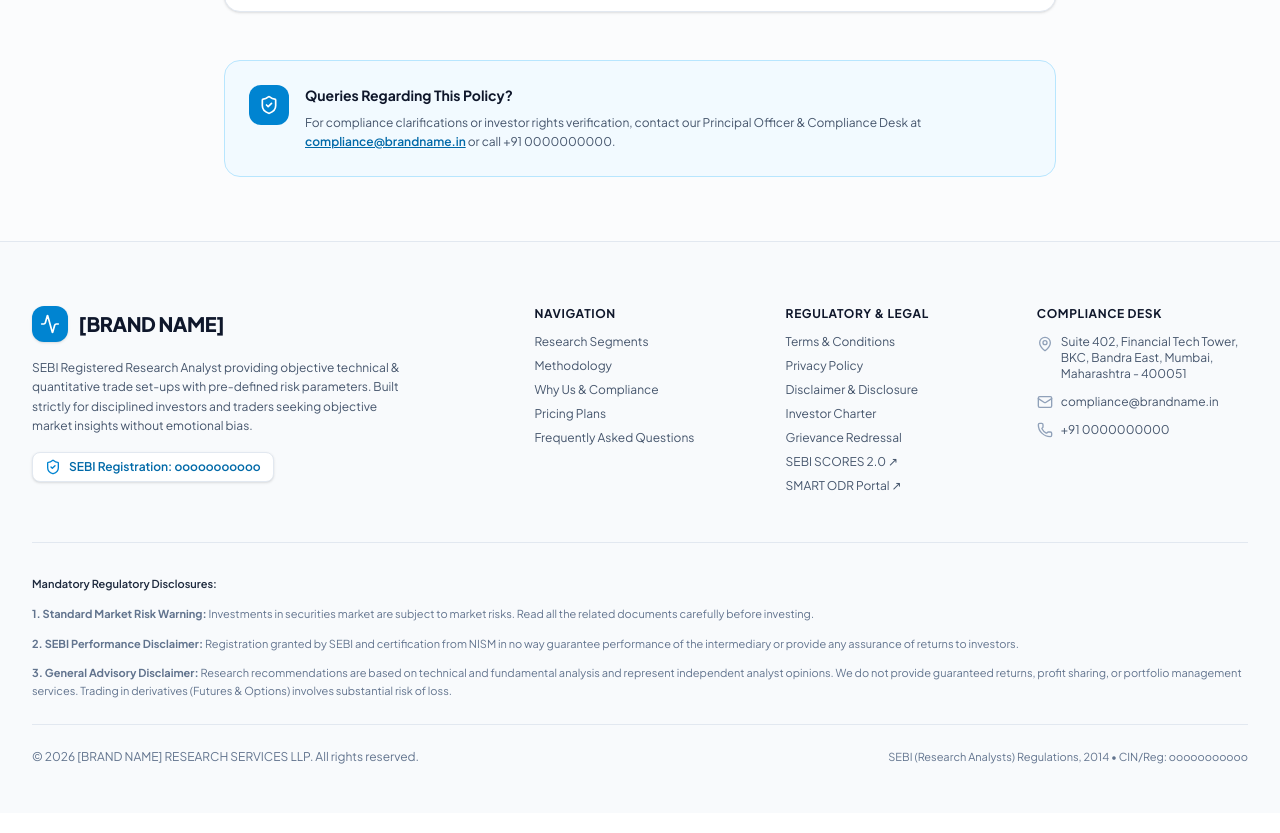
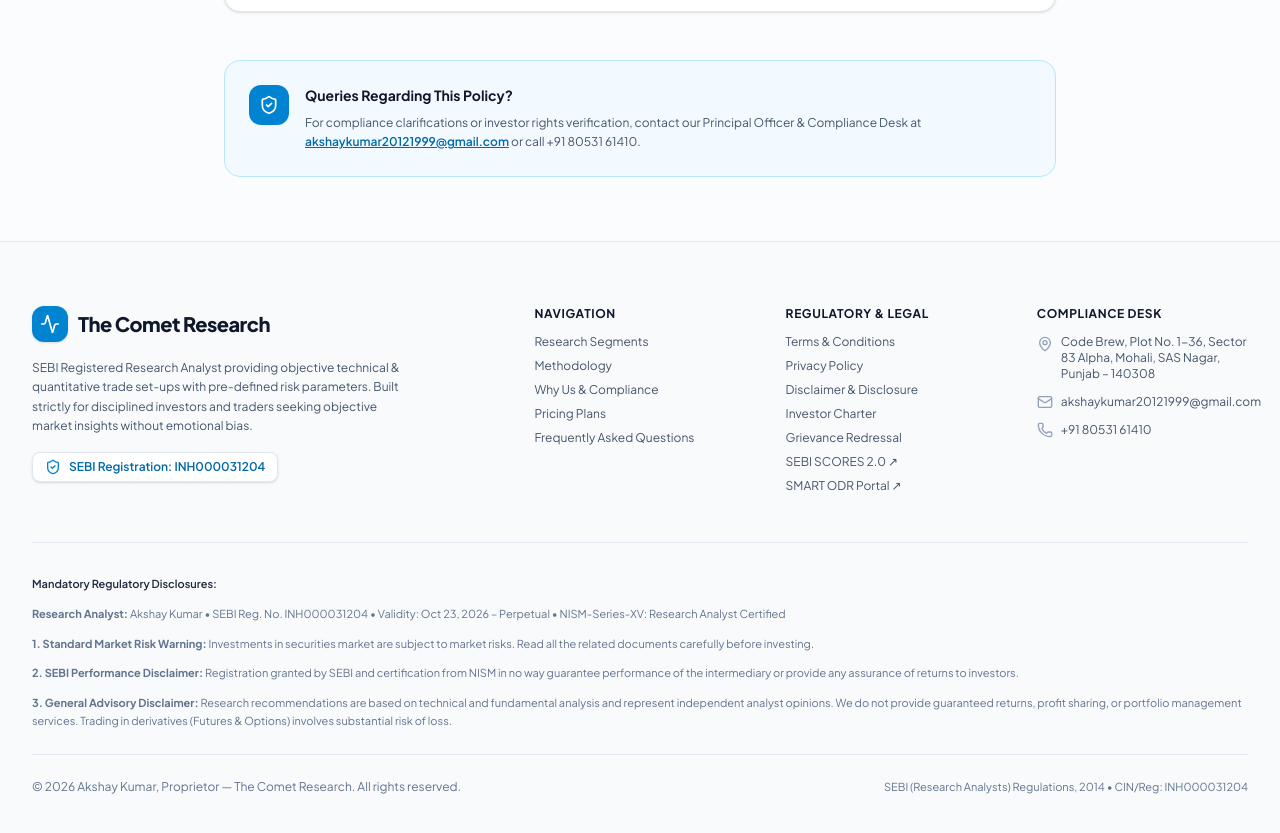
Before and after one commit to Sauravitachi/pieresearch, a Next.js app: page /disclaimer-and-disclosure in a window 1280 px wide. Shown: the part 1325-2158 px from the top of the page. Built offline with nearby package versions, Linux system fonts and the light colour scheme.

Commit message:
feat: update brand references and SEBI registration details across the application

```diff
--- a/src/app/layout.tsx
+++ b/src/app/layout.tsx
@@ -43,7 +43,7 @@
   openGraph: {
     type: "website",
     locale: "en_IN",
-    url: "https://brandname.in",
+    url: "https://thecometresearch.in",
     siteName: siteConfig.brandName,
     title: `${siteConfig.brandName} | SEBI Registered Research Analyst`,
     description: siteConfig.subTagline,
@@ -52,7 +52,7 @@
     card: "summary_large_image",
     title: `${siteConfig.brandName} | SEBI Registered Research Analyst`,
     description: siteConfig.subTagline,
-    creator: "@brandname_ra",
+    creator: "@thecometresearch",
   },
 };
 
--- a/src/app/robots.ts
+++ b/src/app/robots.ts
@@ -6,6 +6,6 @@
       userAgent: "*",
       allow: "/",
     },
-    sitemap: "https://brandname.in/sitemap.xml",
+    sitemap: "https://thecometresearch.in/sitemap.xml",
   };
 }
--- a/src/app/sitemap.ts
+++ b/src/app/sitemap.ts
@@ -2,7 +2,7 @@
 import { legalDocuments } from "@/data/legal";
 
 export default function sitemap(): MetadataRoute.Sitemap {
-  const baseUrl = "https://brandname.in";
+  const baseUrl = "https://thecometresearch.in";
 
   const legalRoutes = Object.keys(legalDocuments).map((slug) => ({
     url: `${baseUrl}/${slug}`,
--- a/src/components/layout/Footer.tsx
+++ b/src/components/layout/Footer.tsx
@@ -132,6 +132,11 @@
             Mandatory Regulatory Disclosures:
           </p>
           <p>
+            <strong>Research Analyst:</strong> {siteConfig.analystName} • SEBI Reg. No.{" "}
+            {siteConfig.sebiRegNo} • Validity: {siteConfig.sebiValidity} •{" "}
+            {siteConfig.nismCertNo}
+          </p>
+          <p>
             <strong>1. Standard Market Risk Warning:</strong> {siteConfig.complianceDisclaimers.standardWarning}
           </p>
           <p>
--- a/src/components/sections/CtaSection.tsx
+++ b/src/components/sections/CtaSection.tsx
@@ -12,7 +12,7 @@
 export const CtaSection: React.FC<CtaSectionProps> = ({
   title = "Ready to Invest with Independent Quantitative Rigor?",
   description = "Join disciplined investors and market participants who prioritize valuation discipline, structured risk parameters, and unbiased equity research.",
-  brandName = "[BRAND NAME]",
+  brandName = "The Comet Research",
 }) => {
   return (
     <section className="py-16 lg:py-24 bg-white">
--- a/src/data/faqs.ts
+++ b/src/data/faqs.ts
@@ -5,7 +5,7 @@
     id: "sebi-registration",
     question: "Are you a SEBI Registered Research Analyst?",
     answer:
-      "Yes. We are registered with the Securities and Exchange Board of India (SEBI) as a Research Analyst under Registration Number ooooooooooo, in strict accordance with the SEBI (Research Analysts) Regulations, 2014. You can verify our credential directly on the official SEBI website under Recognized Intermediaries.",
+      "Yes. We are registered with the Securities and Exchange Board of India (SEBI) as a Research Analyst under Registration Number INH000031204, in strict accordance with the SEBI (Research Analysts) Regulations, 2014. You can verify our credential directly on the official SEBI website under Recognized Intermediaries.",
     category: "Compliance",
   },
   {
--- a/src/data/features.ts
+++ b/src/data/features.ts
@@ -5,7 +5,7 @@
     id: "sebi-registered",
     title: "SEBI Registered & Regulated",
     description:
-      "Fully compliant Research Analyst (Reg. No. ooooooooooo) governed by SEBI (Research Analysts) Regulations, 2014. No unverified third-party tipping.",
+      "Fully compliant Research Analyst (Reg. No. INH000031204) governed by SEBI (Research Analysts) Regulations, 2014. No unverified third-party tipping.",
     iconName: "ShieldCheck",
     metricBadge: "100% Compliant",
   },
--- a/src/data/legal.ts
+++ b/src/data/legal.ts
@@ -11,7 +11,7 @@
       {
         heading: "1. Regulatory Status & Scope of Services",
         content: [
-          "[BRAND NAME] is a SEBI Registered Research Analyst holding Registration No. ooooooooooo.",
+          "The Comet Research is the brand under which Akshay Kumar, a SEBI Registered Research Analyst holding Registration No. INH000031204, publishes research.",
           "Our services are strictly confined to the provision of independent market research reports, technical and quantitative price-action setups, and educational market commentary.",
           "We do not provide portfolio management, discretionary trading, account handling, or assured/guaranteed return products.",
         ],
@@ -163,7 +163,7 @@
       {
         heading: "Level 1: Internal Compliance Redressal",
         content: [
-          "Clients may lodge any service grievance or discrepancy by writing directly to our designated compliance desk: compliance@brandname.in or calling +91 0000000000 during market hours.",
+          "Clients may lodge any service grievance or discrepancy by writing directly to our designated compliance desk: akshaykumar20121999@gmail.com or calling +91 80531 61410 during market hours.",
           "All grievances received are officially ticketed and addressed within 7 to 15 working days with a written resolution.",
         ],
       },
--- a/src/data/site.ts
+++ b/src/data/site.ts
@@ -2,32 +2,32 @@
 
 /**
  * Global Site Configuration & SEBI Compliance Information
+ * Registration details mirror the SEBI "Recognized Intermediaries" public record.
  * Edit brand details, contacts, and registration details here.
  */
 export const siteConfig: SiteConfig = {
-  // Brand name: Replace with your actual brand name if needed
-  brandName: "[BRAND NAME]",
-  legalEntityName: "[BRAND NAME] RESEARCH SERVICES LLP",
+  brandName: "The Comet Research",
+  // INH-series registrations are granted to an individual, not a company.
+  legalEntityName: "Akshay Kumar, Proprietor — The Comet Research",
+  analystName: "Akshay Kumar",
   tagline: "Disciplined, Data-Backed Market Research for Serious Traders",
   subTagline:
     "SEBI Registered Research Analyst providing objective technical & quantitative trade set-ups with pre-defined risk parameters.",
-  sebiRegNo: "ooooooooooo",
+  sebiRegNo: "INH000031204",
+  sebiValidity: "Oct 23, 2026 – Perpetual",
   nismCertNo: "NISM-Series-XV: Research Analyst Certified",
-  phone: "+91 0000000000",
-  displayPhone: "+91 0000000000",
-  email: "research@brandname.in",
-  complianceEmail: "compliance@brandname.in",
+  phone: "+91 80531 61410",
+  displayPhone: "+91 80531 61410",
+  email: "akshaykumar20121999@gmail.com",
+  complianceEmail: "akshaykumar20121999@gmail.com",
   supportHours: "Mon – Fri: 08:30 AM – 05:30 PM IST",
   registeredOffice:
-    "Suite 402, Financial Tech Tower, BKC, Bandra East, Mumbai, Maharashtra - 400051",
+    "Code Brew, Plot No. 1-36, Sector 83 Alpha, Mohali, SAS Nagar, Punjab – 140308",
   socials: {
-    telegram: "https://t.me/brandname_research",
-    whatsapp: "https://wa.me/919876543210",
-    twitter: "https://x.com/brandname_ra",
-    linkedin: "https://linkedin.com/company/brandname-research",
+    whatsapp: "https://wa.me/918053161410",
   },
   trustStats: [
-    { label: "SEBI Reg. Analyst", value: "Active RA", helper: "ooooooooooo" },
+    { label: "SEBI Reg. Analyst", value: "Active RA", helper: "INH000031204" },
     { label: "Rule-Based Setups", value: "100%", helper: "Systematic Models" },
     { label: "Min Risk-to-Reward", value: "1 : 2.5+", helper: "Predefined Invalidation" },
     { label: "Profit Sharing", value: "0%", helper: "Strict SEBI Code" },
--- a/src/types/index.ts
+++ b/src/types/index.ts
@@ -1,9 +1,13 @@
 export interface SiteConfig {
   brandName: string;
   legalEntityName: string;
+  /** Name of the individual Research Analyst holding the SEBI registration. */
+  analystName: string;
   tagline: string;
   subTagline: string;
   sebiRegNo: string;
+  /** Registration validity period as published by SEBI. */
+  sebiValidity: string;
   nismCertNo: string;
   phone: string;
   displayPhone: string;
```
